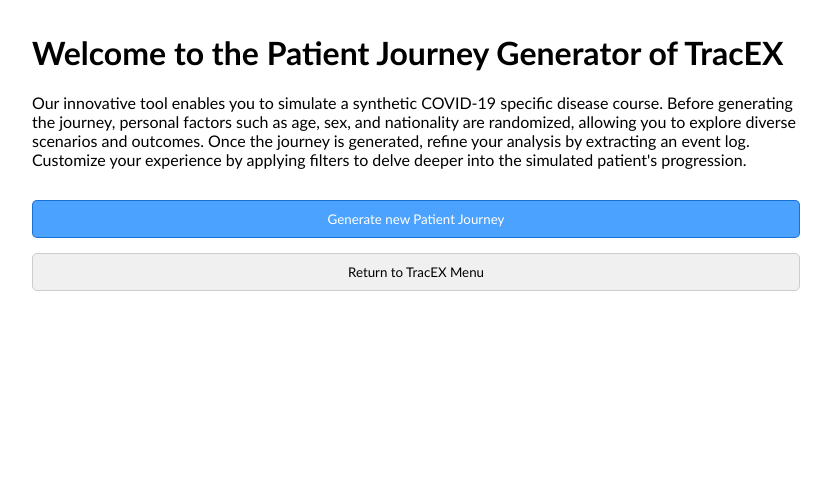
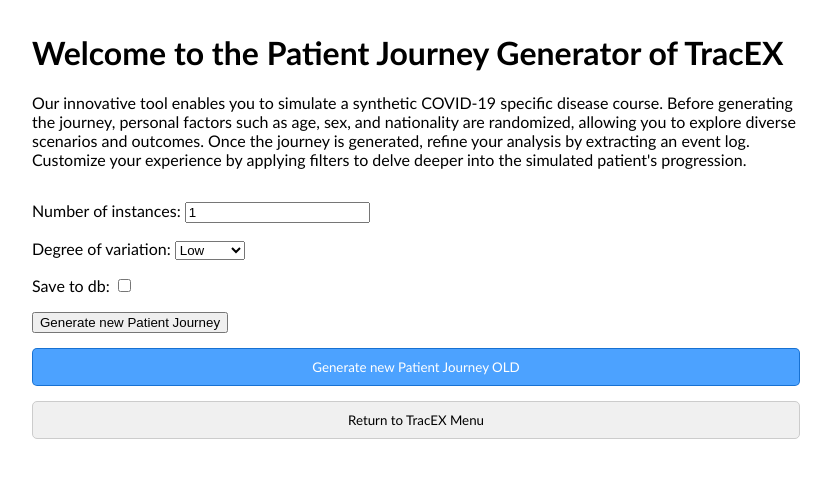
Before and after one commit to bptlab/TracEX, a Django app: page /patient_journey_generator/ in a window 1280 px wide. Shown: the part 244-722 px from the top of the page, without its empty margins (224-1055 px from the left). Run offline with Django 4.2, Linux system fonts and the light colour scheme; parts of the project's set-up code (start-up, migrations or seed data) failed here and were passed over.

Commit message:
implement first working input fields

```diff
--- a/tracex_project/patient_journey_generator/forms.py
+++ b/tracex_project/patient_journey_generator/forms.py
@@ -9,14 +9,6 @@ class GenerationOverviewForm(forms.ModelForm):
 
     By submitting this form, a Patient Journey is generated and saved in the orchestrator's configuration.
     """
-
-    DEGREE_OF_VARIATION_CHOICES = [
-        ('low', 'low'),
-        ('medium', 'medium'),
-        ('high', 'high'),
-    ]
-
-    degree_of_variation = forms.ChoiceField(choices=DEGREE_OF_VARIATION_CHOICES)
 
     class Meta:
         """
@@ -31,7 +23,7 @@ class GenerationOverviewForm(forms.ModelForm):
         """
 
         model = PatientJourney
-        fields = ["name", "degree_of_variation"]
+        fields = ["name"]
         help_texts = {
             "name": PatientJourney.name.field.help_text,
         }
@@ -40,3 +32,15 @@ class GenerationOverviewForm(forms.ModelForm):
                 attrs={"placeholder": "Name for your Patient Journey"}
             ),
         }
+
+
+class GenerateProcessDescriptionForm(forms.Form):
+    DEGREE_OF_VARIATION_CHOICES = [
+        ('low', 'Low'),
+        ('medium', 'Medium'),
+        ('high', 'High'),
+    ]
+
+    number_of_instances = forms.IntegerField(min_value=1, initial=1)
+    degree_of_variation = forms.ChoiceField(choices=DEGREE_OF_VARIATION_CHOICES)
+    save_to_db = forms.BooleanField(required=False)
--- a/tracex_project/patient_journey_generator/templates/journey_generator_overview.html
+++ b/tracex_project/patient_journey_generator/templates/journey_generator_overview.html
@@ -35,8 +35,6 @@ Also provides two buttons:
                     {{ form.journey.label_tag }} {{ form.journey }}
                     {{ form.journey.errors }}
                     <p>{{ form.journey.help_text }}</p>
-                    {{ form.degree_of_variation.label_tag }} {{ form.degree_of_variation }}
-                    {{ form.degree_of_variation.errors }}
                 </div>
             </div>
             <div class="form-row">
@@ -49,7 +47,7 @@ Also provides two buttons:
         <div class="spinner-container" id="loading-container">
             <span id="loading-spinner" class="loader not_visible"></span>
         </div>
-        <input type="submit" class="function_button" value="Select generated Patient Journey" >
+        <input type="submit" class="function_button" value="Select generated Patient Journey OLD" >
     </form>
     {% else %}
 
@@ -61,8 +59,13 @@ Also provides two buttons:
     </div>
     {% endif %}
 
+    <form method="get" action="{% url 'journey_generation' %}">
+        {{ form.as_p }}
+        <input type="submit" value="Generate new Patient Journey">
+    </form>
+
     <a href="{% url 'journey_generation' %}">
-        <button id="generate_button" class="function_button">Generate new Patient Journey</button>
+        <button id="generate_button" class="function_button">Generate new Patient Journey OLD</button>
     </a>
 
     <a href="{% url 'landing_page' %}">
--- a/tracex_project/patient_journey_generator/views.py
+++ b/tracex_project/patient_journey_generator/views.py
@@ -13,10 +13,8 @@ from django.views import generic
 from django.utils.safestring import mark_safe
 
 from extraction.logic.orchestrator import Orchestrator, ExtractionConfiguration
-from patient_journey_generator.forms import GenerationOverviewForm
+from patient_journey_generator.forms import GenerationOverviewForm, GenerateProcessDescriptionForm
 from patient_journey_generator.generator import generate_patient_journey, execute_generate_process_description
-
-
 
 
 class JourneyGeneratorOverviewView(generic.CreateView):
@@ -35,6 +33,7 @@ class JourneyGeneratorOverviewView(generic.CreateView):
         """Add the Patient Journey to the context to pass to the HTML file."""
         context = super().get_context_data(**kwargs)
         context["generated_journey"] = self.request.session.get("generated_journey")
+        context["form"] = GenerateProcessDescriptionForm()
 
         return context
 
@@ -44,8 +43,6 @@ class JourneyGeneratorOverviewView(generic.CreateView):
         form.instance.patient_journey = orchestrator.get_configuration().patient_journey
         response = super().form_valid(form)
         orchestrator.set_db_objects_id("patient_journey", self.object.id)
-        degree_of_variation = form.cleaned_data['degree_of_variation']
-        print(degree_of_variation)
 
         return response
 
@@ -72,9 +69,19 @@ class JourneyGenerationView(generic.RedirectView):
         """
         orchestrator = Orchestrator()
 
+        form = GenerateProcessDescriptionForm(request.GET)
+        if form.is_valid():
+            number_of_instances = form.cleaned_data['number_of_instances']
+            degree_of_variation = form.cleaned_data['degree_of_variation']
+            save_to_db = form.cleaned_data['save_to_db']
+
         try:
             configuration = ExtractionConfiguration(
-                patient_journey=execute_generate_process_description()
+                patient_journey=execute_generate_process_description(
+                    degree_of_variation=degree_of_variation,
+                    number_of_instances=number_of_instances,
+                    save_to_db=save_to_db
+                )
             )
 
         except Exception as e:  # pylint: disable=broad-except
```
